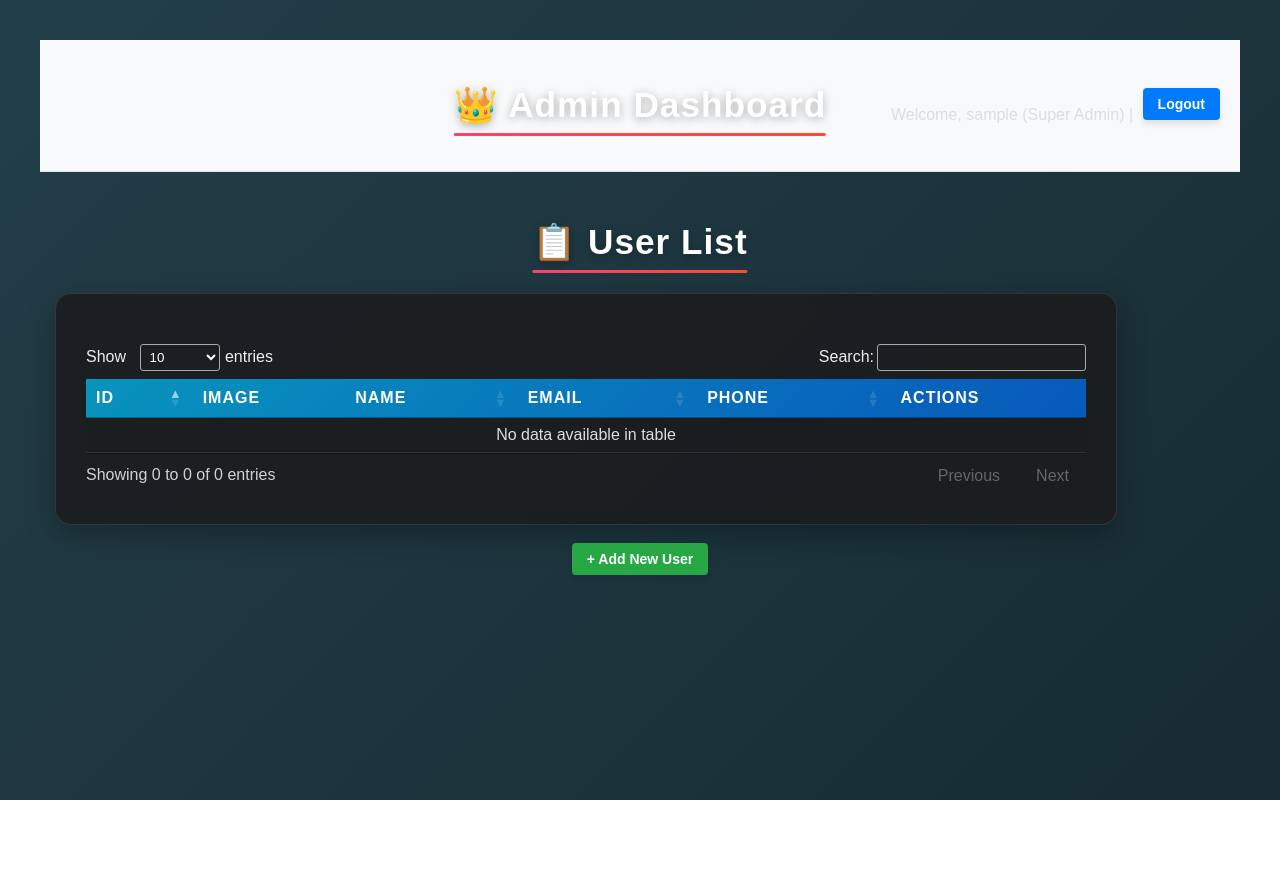
After one commit to ShariqShoaib07/CRUD, a PHP site: page /admin_dashboard.php in a window 1280 px wide. The commit adds this page. Run offline with PHP 8.4, Linux system fonts and the light colour scheme; the visitor is signed in with stand-in values (Sample User, id 1); data that the repository does not hold is empty; some libraries are stand-ins or nearby versions.

Commit message:
completed admin dashbord and user dashbord seperations with specific permissions

```diff
--- /dev/null
+++ b/admin_dashboard.php
@@ -0,0 +1,135 @@
+<?php
+session_start();
+include 'db.php';
+
+// Check if user is logged in and is admin
+if (!isset($_SESSION['user_id']) || !$_SESSION['is_admin']) {
+    header("Location: login.php");
+    exit();
+}
+?>
+<!DOCTYPE html>
+<html>
+<head>
+    <title>Admin Dashboard</title>
+    <link rel="stylesheet" href="style.css">
+    <link rel="stylesheet" href="https://cdn.datatables.net/1.13.6/css/jquery.dataTables.min.css">
+    <style>
+        .default-avatar {
+            width: 50px;
+            height: 50px;
+            background: #555;
+            border-radius: 5px;
+            display: inline-block;
+        }
+        .dashboard-header {
+            display: flex;
+            justify-content: space-between;
+            align-items: center;
+            padding: 15px;
+            background: #f8f9fa;
+            border-bottom: 1px solid #dee2e6;
+            margin-bottom: 20px;
+        }
+        .user-info {
+            font-size: 16px;
+        }
+        .table-container {
+            margin: 0 15px;
+        }
+        .button {
+            padding: 8px 15px;
+            background: #007bff;
+            color: white;
+            text-decoration: none;
+            border-radius: 4px;
+            display: inline-block;
+            margin: 0 5px;
+        }
+        .button:hover {
+            background: #0069d9;
+        }
+        .add-new {
+            background: #28a745;
+        }
+        .add-new:hover {
+            background: #218838;
+        }
+        .actions {
+            display: flex;
+            gap: 5px;
+        }
+    </style>
+</head>
+<body>
+    <div class="dashboard-header">
+        <h2>👑 Admin Dashboard</h2>
+        <div class="user-info">
+            Welcome, <?= htmlspecialchars($_SESSION['username']) ?>
+            <?php if ($_SESSION['is_super_admin']): ?>
+                (Super Admin)
+            <?php endif; ?>
+            | <a href="logout.php" class="button">Logout</a>
+        </div>
+    </div>
+
+    <h2>📋 User List</h2>
+    <div class="table-container">
+        <table id="usersTable" class="display" style="width:100%">
+            <thead>
+                <tr>
+                    <th>ID</th>
+                    <th>Image</th>
+                    <th>Name</th>
+                    <th>Email</th>
+                    <th>Phone</th>
+                    <th>Actions</th>
+                </tr>
+            </thead>
+        </table>
+    </div>
+    <br>
+    <div style="text-align: center;">
+        <a class="button add-new" href="create.php">+ Add New User</a>
+    </div>
+
+    <script src="https://code.jquery.com/jquery-3.7.0.min.js"></script>
+    <script src="https://cdn.datatables.net/1.13.6/js/jquery.dataTables.min.js"></script>
+    <script>
+    $(document).ready(function() {
+        $('#usersTable').DataTable({
+            serverSide: true,
+            ajax: {
+                url: 'server_processing.php',
+                type: 'POST'
+            },
+            columns: [
+                { data: 'id' },
+                {
+                    data: 'image',
+                    render: function(data) {
+                        return data ?
+                            `<img src="uploads/${data}" width="50" style="border-radius:5px">` :
+                            '<div class="default-avatar"></div>';
+                    },
+                    orderable: false
+                },
+                { data: 'name' },
+                { data: 'email' },
+                { data: 'phone' },
+                {
+                    data: 'id',
+                    render: function(data) {
+                        return `<div class="actions">
+                            <a class="button" href="edit.php?id=${data}">Edit</a>
+                            <a class="button" href="delete.php?id=${data}" onclick="return confirm('Are you sure?')">Delete</a>
+                        </div>`;
+                    },
+                    orderable: false
+                }
+            ]
+        });
+    });
+    </script>
+</body>
+</html>
--- a/create.php
+++ b/create.php
@@ -1,5 +1,7 @@
 <?php
 session_start();
+include 'db.php';
+
 $form_values = $_SESSION['form_values'] ?? [
     'name' => '',
     'email' => '',
@@ -25,7 +27,7 @@ $form_values = $_SESSION['form_values'] ?? [
             <label>Phone:</label><br>
             <input type="text" name="phone" value="<?= $form_values['phone'] ?>"><br><br>
             <div class="form-actions">
-                <button onclick="window.location.href='read.php'" class="button" style="background: linear-gradient(135deg, #00c6ff, #0072ff)">Go Back</button>
+                <button onclick="window.location.href='admin_dashboard.php'" class="button" style="background: linear-gradient(135deg, #00c6ff, #0072ff)">Go Back</button>
                 <button class="button" type="submit">Save</button>
             </div>
         </form>
--- a/delete.php
+++ b/delete.php
@@ -16,7 +16,7 @@ if ($result->num_rows > 0) {
 $sql = "DELETE FROM userrs WHERE id = $id";
 
 if ($conn->query($sql) === TRUE) {
-    header("Location: read.php");
+    header("Location: admin_dashboard.php");
 } else {
     echo "Error deleting record: " . $conn->error;
 }
--- a/edit.php
+++ b/edit.php
@@ -42,7 +42,7 @@ $form_values = $_SESSION['form_values'] ?? [
             <input type="file" name="image" accept="image/jpeg,image/png,image/gif"><br><br>
 
             <div class="form-actions">
-                <a href="read.php" class="button go-back">Go Back</a>
+                <a href="admin_dashboard.php" class="button go-back">Go Back</a>
                 <button class="button" type="submit">Update</button>
             </div>
         </form>
--- a/server_processing.php
+++ b/server_processing.php
@@ -1,118 +1,82 @@
 <?php
-include 'db.php';
+ini_set('display_errors', 1);
+error_reporting(E_ALL);
 header('Content-Type: application/json');
 
-// Security and error handling
-ini_set('display_errors', 0);
-error_reporting(0);
-
-// Image configuration
-define('UPLOAD_DIR', 'uploads/');
-define('ALLOWED_EXTENSIONS', ['jpg', 'jpeg', 'png', 'gif']);
+include 'db.php';
 
 try {
-    // Validate and sanitize inputs
-    $draw = isset($_POST['draw']) ? intval($_POST['draw']) : 1;
-    $start = isset($_POST['start']) ? intval($_POST['start']) : 0;
-    $length = isset($_POST['length']) ? intval($_POST['length']) : 10;
-    $search = isset($_POST['search']['value']) ? trim($_POST['search']['value']) : '';
-    $orderColumn = isset($_POST['order'][0]['column']) ? intval($_POST['order'][0]['column']) : 0;
-    $orderDir = isset($_POST['order'][0]['dir']) && in_array(strtolower($_POST['order'][0]['dir']), ['asc', 'desc'])
-                ? $_POST['order'][0]['dir']
-                : 'asc';
+    // Get DataTables parameters
+    $draw = (int)($_POST['draw'] ?? 1);
+    $start = (int)($_POST['start'] ?? 0);
+    $length = (int)($_POST['length'] ?? 10);
+    $search = $_POST['search']['value'] ?? '';
 
-    // Column configuration (must match DataTables columns)
+    // Column mapping
     $columns = ['id', 'image', 'name', 'email', 'phone'];
-    $orderBy = isset($columns[$orderColumn]) ? $columns[$orderColumn] : 'id';
-    $orderBy .= " $orderDir";
+    $orderColumn = $columns[$_POST['order'][0]['column'] ?? 0] ?? 'id';
+    $orderDir = ($_POST['order'][0]['dir'] ?? 'asc') === 'asc' ? 'ASC' : 'DESC';
 
-    // Base query with parameterized statements
-    $baseQuery = "SELECT id, image, name, email, phone FROM userrs";
-    $whereClause = '';
+    // Base query
+    $query = "SELECT id, image, name, email, phone FROM userrs";
+    $where = '';
     $params = [];
-    $types = '';
 
-    // Search filtering
+    // Search filter
     if (!empty($search)) {
-        $whereClause = " WHERE name LIKE ? OR email LIKE ? OR phone LIKE ?";
-        $searchTerm = "%$search%";
-        $params = array_fill(0, 3, $searchTerm);
-        $types = 'sss';
+        $where = " WHERE name LIKE ? OR email LIKE ? OR phone LIKE ?";
+        $params = ["%$search%", "%$search%", "%$search%"];
     }
 
-    // Main data query
-    $query = "$baseQuery $whereClause ORDER BY $orderBy LIMIT ?, ?";
+    // Count total records
+    $totalRecords = $conn->query("SELECT COUNT(*) FROM userrs")->fetch_row()[0];
+
+    // Count filtered records
+    $filteredQuery = "SELECT COUNT(*) FROM userrs $where";
+    $stmt = $conn->prepare($filteredQuery);
+    if (!empty($params)) $stmt->bind_param(str_repeat('s', count($params)), ...$params);
+    $stmt->execute();
+    $filteredRecords = $stmt->get_result()->fetch_row()[0];
+
+    // Data query
+    $dataQuery = "$query $where ORDER BY $orderColumn $orderDir LIMIT ?, ?";
     $params[] = $start;
     $params[] = $length;
-    $types .= 'ii';
 
-    // Prepare and execute main query
-    $stmt = $conn->prepare($query);
-    if ($types) {
-        $stmt->bind_param($types, ...$params);
-    }
+    $stmt = $conn->prepare($dataQuery);
+    $types = (!empty($search) ? 'sss' : '') . 'ii';
+    $stmt->bind_param($types, ...$params);
     $stmt->execute();
     $result = $stmt->get_result();
 
-    // Process data with image handling
+    // Build response
     $data = [];
     while ($row = $result->fetch_assoc()) {
-        // Secure image path handling
-        $imagePath = null;
-        if (!empty($row['image'])) {
-            $ext = strtolower(pathinfo($row['image'], PATHINFO_EXTENSION));
-            if (in_array($ext, ALLOWED_EXTENSIONS)) {
-                $imagePath = htmlspecialchars(basename($row['image']));
-            }
-        }
-
         $data[] = [
             'id' => (int)$row['id'],
-            'image' => $imagePath,
-            'name' => htmlspecialchars($row['name'] ?? ''),
-            'email' => htmlspecialchars($row['email'] ?? ''),
-            'phone' => htmlspecialchars($row['phone'] ?? '')
+            'image' => $row['image'],
+            'name' => $row['name'],
+            'email' => $row['email'],
+            'phone' => $row['phone']
         ];
     }
 
-    // Count queries
-    $totalRecords = $conn->query("SELECT COUNT(*) FROM userrs")->fetch_row()[0];
-
-    if (!empty($search)) {
-        $countQuery = "$baseQuery $whereClause";
-        $countStmt = $conn->prepare($countQuery);
-        $countStmt->bind_param($types, ...array_slice($params, 0, count($params)-2));
-        $countStmt->execute();
-        $filteredRecords = $countStmt->get_result()->fetch_row()[0];
-    } else {
-        $filteredRecords = $totalRecords;
-    }
-
-    // Prepare final response
-    $response = [
+    // Return JSON
+    echo json_encode([
         "draw" => $draw,
         "recordsTotal" => (int)$totalRecords,
         "recordsFiltered" => (int)$filteredRecords,
         "data" => $data
-    ];
-
-    echo json_encode($response);
+    ]);
 
 } catch (Exception $e) {
-    // Log error for debugging
-    error_log("DataTables Error: " . $e->getMessage());
-
-    // Return safe error response
+    // Log error and return valid JSON
+    error_log("Error: " . $e->getMessage());
     echo json_encode([
-        "error" => "An error occurred while processing your request",
-        "draw" => isset($draw) ? $draw : 0,
+        "draw" => $_POST['draw'] ?? 0,
         "recordsTotal" => 0,
         "recordsFiltered" => 0,
-        "data" => []
+        "data" => [],
+        "error" => "An error occurred"
     ]);
 }
-
-// Close connection
-if (isset($conn)) {
-    $conn->close();
-}
--- a/style.css
+++ b/style.css
@@ -477,3 +477,67 @@ label {
 .dataTables_filter input {
     padding-right: 25px !important;
 }
+
+/* Add these to your existing style.css */
+.login-container {
+    max-width: 500px;
+    margin: 50px auto;
+    background: rgba(28, 28, 28, 0.85);
+    border-radius: 16px;
+    padding: 30px;
+    box-shadow: 0 10px 30px rgba(0, 0, 0, 0.3);
+    backdrop-filter: blur(8px);
+    border: 1px solid rgba(255, 255, 255, 0.1);
+}
+
+.form-group {
+    margin-bottom: 20px;
+}
+
+.form-group label {
+    display: block;
+    margin-bottom: 8px;
+    font-size: 16px;
+    color: #eee;
+}
+
+.form-group input {
+    width: 100%;
+    padding: 12px 16px;
+    font-size: 16px;
+    border: 1px solid rgba(255, 255, 255, 0.2);
+    border-radius: 8px;
+    background-color: rgba(255, 255, 255, 0.1);
+    color: #fff;
+    box-sizing: border-box;
+}
+
+.form-group input:focus {
+    outline: none;
+    border-color: #ff416c;
+    background-color: rgba(255, 255, 255, 0.15);
+    box-shadow: 0 0 0 2px rgba(255, 65, 108, 0.2);
+}
+
+.success-message {
+    color: #4CAF50;
+    margin-bottom: 20px;
+    padding: 10px;
+    background: rgba(76, 175, 80, 0.1);
+    border-radius: 8px;
+    border-left: 4px solid #4CAF50;
+}
+
+.dashboard-header {
+    display: flex;
+    justify-content: space-between;
+    align-items: center;
+    margin-bottom: 30px;
+    padding-bottom: 15px;
+    border-bottom: 1px solid rgba(255, 255, 255, 0.1);
+}
+
+.user-info {
+    font-size: 16px;
+    color: #ddd;
+}
--- a/update.php
+++ b/update.php
@@ -94,7 +94,7 @@ $sql = "UPDATE userrs SET name='$name', email='$email', phone='$phone', $imageUp
 if ($conn->query($sql) === TRUE) {
     // Clear stored form values on success
     unset($_SESSION['form_values']);
-    header("Location: read.php");
+    header("Location: admin_dashboard.php");
     exit();
 } else {
     header("Location: error-display.php?error=" . urlencode($conn->error) . "&redirect=edit.php?id=$id");
```
Also changed, not shown: login.php (added, +90 -0 lines), logout.php (added, +7 -0 lines), register.php (added, +112 -0 lines), store.php (+79 -35 lines), user_dashboard.php (added, +77 -0 lines), uploads/68889f8a1114a.jpg (deleted), uploads/688fa750c31ea.png (added).
